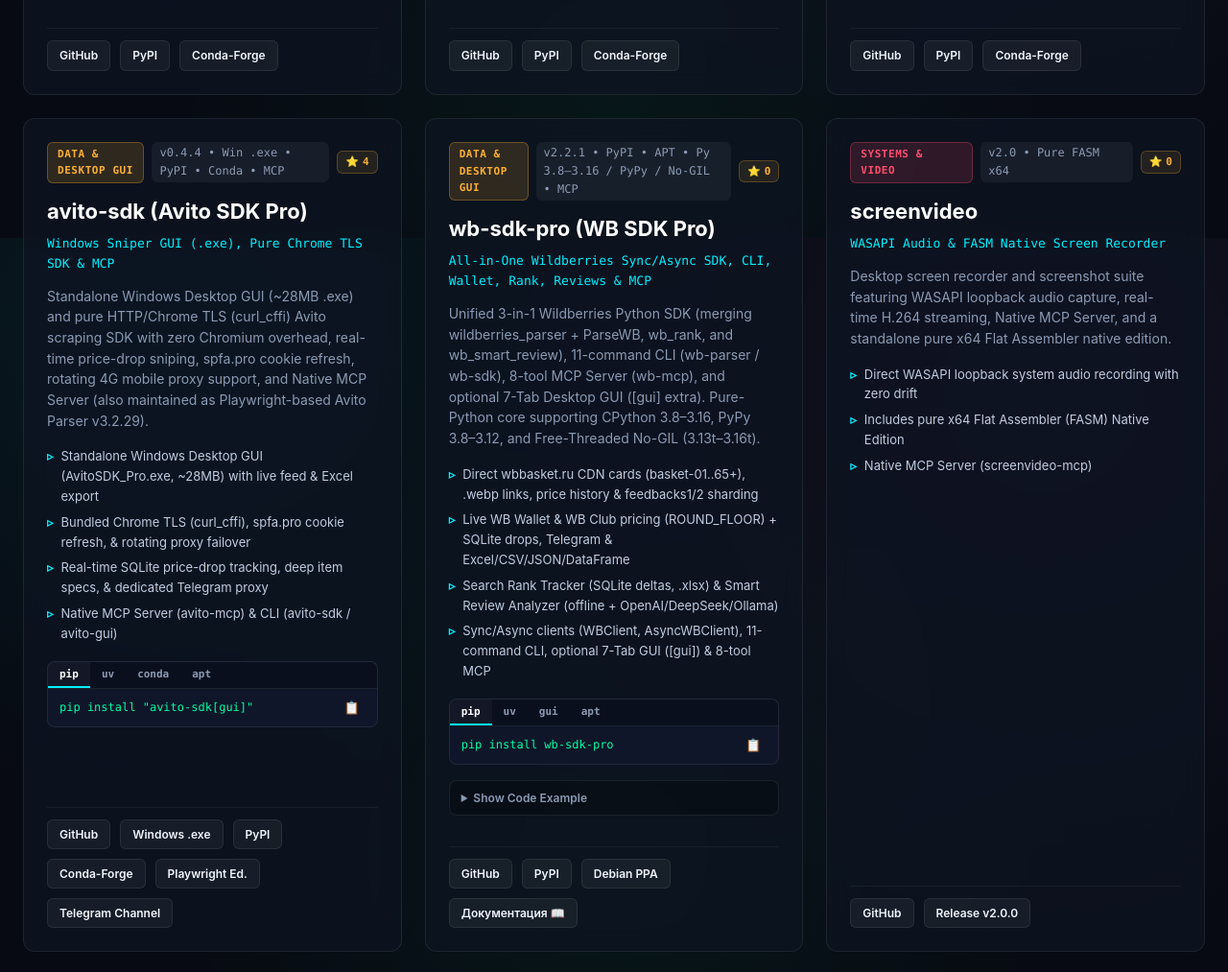
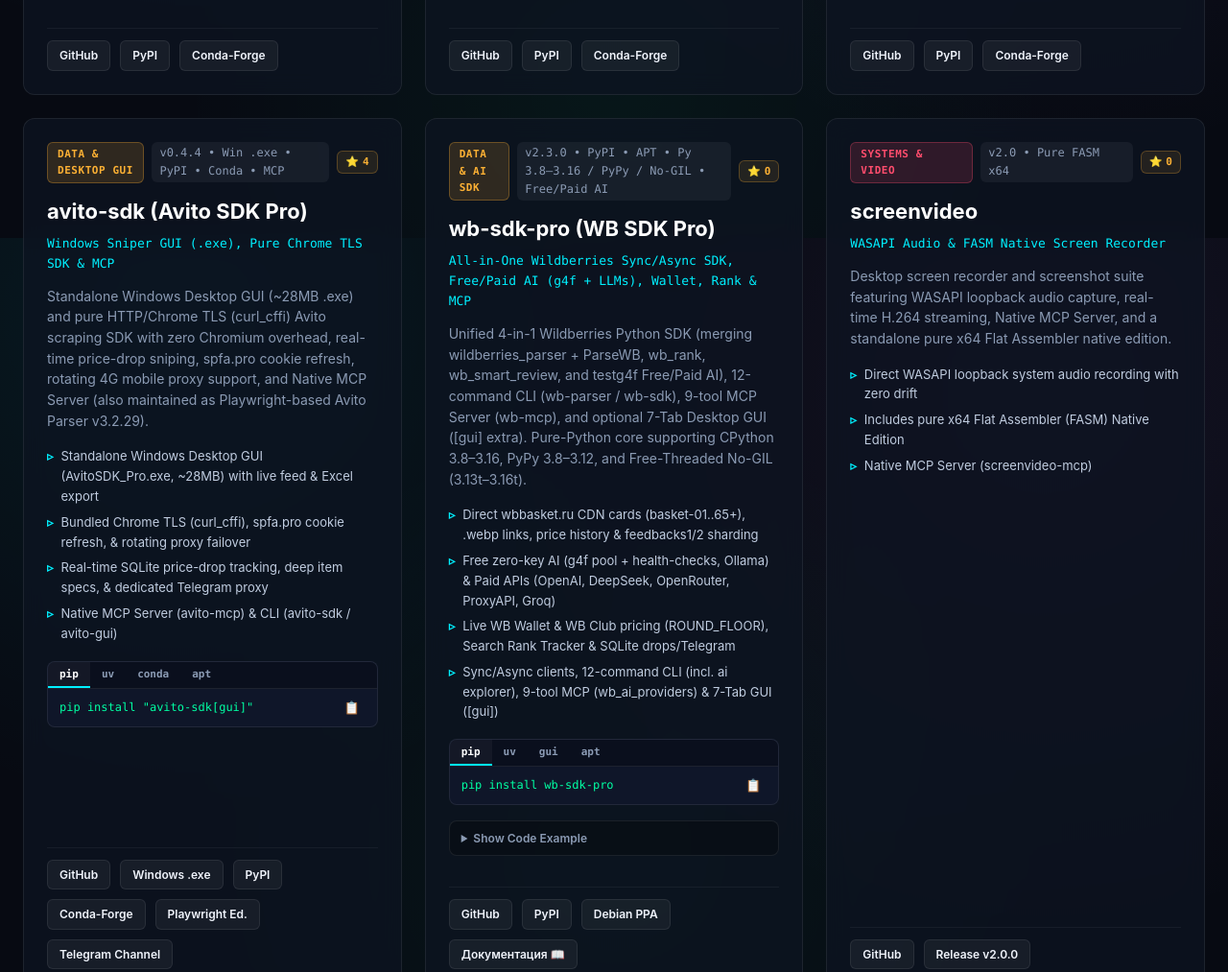
Before and after one commit to eminsk/eminsk.github.io, a plain HTML site: page index.html in a window 1280 px wide. Shown: the part 2952-3965 px from the top of the page at 96% size. Drawn offline with Linux system fonts and the light colour scheme; no server answers.

Commit message:
docs: upgrade wb-sdk-pro to v2.3.0 with Free/Paid AI engine

```diff
--- a/index.html
+++ b/index.html
@@ -6,7 +6,7 @@
   <title>M_N_Nik (@eminsk) — Open Source Systems, Compilers & AI Infrastructure</title>
 
   <!-- SEO & Machine Indexing Meta Tags -->
-  <meta name="description" content="High-performance open-source software by M_N_Nik (@eminsk): pureapk (Android APK engine with Android 15 16KB alignment), pyfasm (Python to x86_64 FASM AOT compiler), agentjit (AI agent JIT token optimizer), nanovector, nanogemm, yfinance-ta-patterns, xlsx-viewer-pro, Avito SDK Pro (avito-sdk v0.4.4 Desktop GUI & MCP), WB SDK Pro (wb-sdk-pro v2.2.1 Wildberries Sync/Async SDK, Wallet, Rank & MCP), Avito Parser (Playwright edition v3.2.29), and Debian APT PPA.">
+  <meta name="description" content="High-performance open-source software by M_N_Nik (@eminsk): pureapk (Android APK engine with Android 15 16KB alignment), pyfasm (Python to x86_64 FASM AOT compiler), agentjit (AI agent JIT token optimizer), nanovector, nanogemm, yfinance-ta-patterns, xlsx-viewer-pro, Avito SDK Pro (avito-sdk v0.4.4 Desktop GUI & MCP), WB SDK Pro (wb-sdk-pro v2.3.0 Wildberries Sync/Async SDK, Free/Paid AI g4f/OpenAI/DeepSeek, Wallet, Rank & MCP), Avito Parser (Playwright edition v3.2.29), and Debian APT PPA.">
   <meta name="keywords" content="pureapk, pyapk, android 15 16kb page alignment, python apk builder, sign apk python, сборка apk python без android studio, zipalign python, aab packager python, pyfasm, pyfasm64, python fasm compiler, python aot compiler x86_64, agentjit, ai agent trajectory jit, ai token optimizer, nanovector, vector search python pure c, nanogemm, fast gemm avx2 python, nanorecall, private desktop memory, yfinance-ta-patterns, candlestick patterns python, xlsx-viewer-pro, avito-sdk, avito sdk pro, avito parser windows exe, curl_cffi avito, wb-sdk-pro, wb sdk pro, wildberries parser python, wb wallet, wb rank tracker, wb smart review, wb-mcp, python no-gil 3.13t, mcp server avito-mcp, debian ppa eminsk">
   <meta name="author" content="M_N_Nik (@eminsk)">
   <meta name="robots" content="index, follow, max-image-preview:large, max-snippet:-1, max-video-preview:-1">
@@ -220,14 +220,14 @@
             "position": 11,
             "name": "WB SDK Pro (wb-sdk-pro)",
             "alternateName": ["wb-sdk-pro", "wildberries_parser", "wb-mcp", "wb-parser", "wb-sdk", "wb-gui", "WB Wallet & Rank SDK"],
-            "softwareVersion": "2.2.1",
+            "softwareVersion": "2.3.0",
             "applicationCategory": "DeveloperApplication",
             "operatingSystem": "Cross-platform (Linux, Windows, macOS)",
             "programmingLanguage": "Python",
             "codeRepository": "https://github.com/eminsk/wildberries_parser",
             "downloadUrl": "https://pypi.org/project/wb-sdk-pro/",
             "offers": { "@type": "Offer", "price": "0", "priceCurrency": "USD" },
-            "description": "All-in-One Wildberries Sync/Async Python SDK, 11-command CLI (wb-parser / wb-sdk), 8-tool MCP Server (wb-mcp), and optional 7-Tab Desktop GUI ([gui] extra): CDN card extraction, dynamic basket-01..65+ sharding, feedbacks1/2 routing, live WB Wallet & WB Club pricing, Search Rank Tracker, Smart Review Analyzer, SQLite drops, Telegram alerts, and Excel/CSV/JSON export. Pure Python supporting 3.8-3.16, PyPy, and No-GIL."
+            "description": "All-in-One Wildberries Sync/Async Python SDK, 12-command CLI (wb-parser / wb-sdk), 9-tool MCP Server (wb-mcp), Free/Paid AI Engine (g4f, Ollama, OpenAI, DeepSeek, OpenRouter, ProxyAPI, Groq), and optional 7-Tab Desktop GUI ([gui] extra): CDN card extraction, dynamic basket-01..65+ sharding, feedbacks1/2 routing, live WB Wallet & WB Club pricing, Search Rank Tracker, Smart Review Analyzer, SQLite drops, Telegram alerts, and Excel/CSV/JSON export. Pure Python supporting 3.8-3.16, PyPy, and No-GIL."
           }
         ]
       },
@@ -1761,28 +1761,28 @@ C = nanogemm.matmul(A, B)</code></pre>
       </article>
 
       <!-- 9b. wb-sdk-pro -->
-      <article class="card" data-tags="finance mcp" id="wb-sdk-pro">
+      <article class="card" data-tags="finance mcp ai" id="wb-sdk-pro">
         <div class="card-top">
           <div class="card-meta">
-            <span class="cat-badge cat-finance">Data &amp; Desktop GUI</span>
-            <span class="card-version">v2.2.1 • PyPI • APT • Py 3.8–3.16 / PyPy / No-GIL • MCP</span>
+            <span class="cat-badge cat-finance">Data &amp; AI SDK</span>
+            <span class="card-version">v2.3.0 • PyPI • APT • Py 3.8–3.16 / PyPy / No-GIL • Free/Paid AI</span>
             <span class="repo-star-badge" data-repo="wildberries_parser">⭐ <span class="star-num">0</span></span>
           </div>
           <h3 class="card-title"><a href="https://github.com/eminsk/wildberries_parser" target="_blank" rel="noopener">wb-sdk-pro (WB SDK Pro)</a></h3>
-          <div class="card-subtitle">All-in-One Wildberries Sync/Async SDK, CLI, Wallet, Rank, Reviews &amp; MCP</div>
-          <p class="card-desc" data-en="Unified 3-in-1 Wildberries Python SDK (merging wildberries_parser + ParseWB, wb_rank, and wb_smart_review), 11-command CLI (wb-parser / wb-sdk), 8-tool MCP Server (wb-mcp), and optional 7-Tab Desktop GUI ([gui] extra). Pure-Python core supporting CPython 3.8–3.16, PyPy 3.8–3.12, and Free-Threaded No-GIL (3.13t–3.16t)."
-             data-ru="Единая 3-в-1 экосистема для Wildberries (объединение wildberries_parser + ParseWB, wb_rank и wb_smart_review): Sync/Async SDK, CLI на 11 команд (wb-parser / wb-sdk), MCP-сервер (wb-mcp, 8 инструментов) и опциональный 7-вкладочный GUI ([gui]). Ядро на чистом Python для CPython 3.8–3.16, PyPy 3.8–3.12 и No-GIL (3.13t–3.16t).">
-            Unified 3-in-1 Wildberries Python SDK (merging wildberries_parser + ParseWB, wb_rank, and wb_smart_review), 11-command CLI (wb-parser / wb-sdk), 8-tool MCP Server (wb-mcp), and optional 7-Tab Desktop GUI ([gui] extra). Pure-Python core supporting CPython 3.8–3.16, PyPy 3.8–3.12, and Free-Threaded No-GIL (3.13t–3.16t).
+          <div class="card-subtitle">All-in-One Wildberries Sync/Async SDK, Free/Paid AI (g4f + LLMs), Wallet, Rank &amp; MCP</div>
+          <p class="card-desc" data-en="Unified 4-in-1 Wildberries Python SDK (merging wildberries_parser + ParseWB, wb_rank, wb_smart_review, and testg4f Free/Paid AI), 12-command CLI (wb-parser / wb-sdk), 9-tool MCP Server (wb-mcp), and optional 7-Tab Desktop GUI ([gui] extra). Pure-Python core supporting CPython 3.8–3.16, PyPy 3.8–3.12, and Free-Threaded No-GIL (3.13t–3.16t)."
+             data-ru="Единая 4-в-1 экосистема для Wildberries (wildberries_parser + ParseWB, wb_rank, wb_smart_review и движок Free/Paid AI из testg4f): Sync/Async SDK, 12 команд CLI (wb-parser / wb-sdk), MCP-сервер (wb-mcp, 9 инструментов) и опциональный 7-вкладочный GUI ([gui]). Ядро на чистом Python для CPython 3.8–3.16, PyPy 3.8–3.12 и No-GIL (3.13t–3.16t).">
+            Unified 4-in-1 Wildberries Python SDK (merging wildberries_parser + ParseWB, wb_rank, wb_smart_review, and testg4f Free/Paid AI), 12-command CLI (wb-parser / wb-sdk), 9-tool MCP Server (wb-mcp), and optional 7-Tab Desktop GUI ([gui] extra). Pure-Python core supporting CPython 3.8–3.16, PyPy 3.8–3.12, and Free-Threaded No-GIL (3.13t–3.16t).
           </p>
           <ul class="feature-list">
             <li data-en="Direct wbbasket.ru CDN cards (basket-01..65+), .webp links, price history &amp; feedbacks1/2 sharding"
                 data-ru="Прямой сбор с CDN wbbasket.ru (корзины 01..65+), фото .webp, история цен и feedbacks1/2">Direct wbbasket.ru CDN cards (basket-01..65+), .webp links, price history &amp; feedbacks1/2 sharding</li>
-            <li data-en="Live WB Wallet &amp; WB Club pricing (ROUND_FLOOR) + SQLite drops, Telegram &amp; Excel/CSV/JSON/DataFrame"
-                data-ru="Расчёт WB Кошелька и ВБ Клуба + трекер цен в SQLite, Telegram и экспорт в Excel/CSV/JSON">Live WB Wallet &amp; WB Club pricing (ROUND_FLOOR) + SQLite drops, Telegram &amp; Excel/CSV/JSON/DataFrame</li>
-            <li data-en="Search Rank Tracker (SQLite deltas, .xlsx) &amp; Smart Review Analyzer (offline + OpenAI/DeepSeek/Ollama)"
-                data-ru="Мониторинг позиций (Rank + Excel) и Умные отзывы (плюсы/минусы/размерность оффлайн и LLM)">Search Rank Tracker (SQLite deltas, .xlsx) &amp; Smart Review Analyzer (offline + OpenAI/DeepSeek/Ollama)</li>
-            <li data-en="Sync/Async clients (WBClient, AsyncWBClient), 11-command CLI, optional 7-Tab GUI ([gui]) &amp; 8-tool MCP"
-                data-ru="WBClient и AsyncWBClient, 11 команд CLI (wb-parser), опциональный 7-вкладочный GUI ([gui]) и MCP wb-mcp">Sync/Async clients (WBClient, AsyncWBClient), 11-command CLI, optional 7-Tab GUI ([gui]) &amp; 8-tool MCP</li>
+            <li data-en="Free zero-key AI (g4f pool + health-checks, Ollama) &amp; Paid APIs (OpenAI, DeepSeek, OpenRouter, ProxyAPI, Groq)"
+                data-ru="Бесплатные AI без ключей (пул g4f + Health Check, Ollama) и платные API (OpenAI, DeepSeek, OpenRouter, ProxyAPI, Groq)">Free zero-key AI (g4f pool + health-checks, Ollama) &amp; Paid APIs (OpenAI, DeepSeek, OpenRouter, ProxyAPI, Groq)</li>
+            <li data-en="Live WB Wallet &amp; WB Club pricing (ROUND_FLOOR), Search Rank Tracker &amp; SQLite drops/Telegram"
+                data-ru="Калькулятор WB Кошелька и ВБ Клуба, Rank Tracker в SQLite + Telegram и экспорт в Excel/CSV/JSON">Live WB Wallet &amp; WB Club pricing (ROUND_FLOOR), Search Rank Tracker &amp; SQLite drops/Telegram</li>
+            <li data-en="Sync/Async clients, 12-command CLI (incl. ai explorer), 9-tool MCP (wb_ai_providers) &amp; 7-Tab GUI ([gui])"
+                data-ru="Sync/Async SDK, 12 команд CLI (включая ai-сканер), 9 MCP-инструментов и 7-вкладочный GUI ([gui])">Sync/Async clients, 12-command CLI (incl. ai explorer), 9-tool MCP (wb_ai_providers) &amp; 7-Tab GUI ([gui])</li>
           </ul>
 
           <div class="install-box">
@@ -1935,7 +1935,7 @@ with WBClient() as wb:
         </div>
         <div class="mcp-card">
           <strong>wb-mcp</strong>
-          <span>8 tools: cards, feedbacks, search, seller, drops, WB Wallet, rank &amp; reviews</span>
+          <span>9 tools: cards, search, WB Wallet, rank, smart reviews &amp; Free/Paid AI providers</span>
         </div>
         <div class="mcp-card">
           <strong>screenvideo-mcp</strong>
@@ -1983,7 +1983,7 @@ with WBClient() as wb:
           <span class="faq-lang ru">RU</span>
           <h4 class="faq-q">Что умеет WB SDK Pro (wb-sdk-pro) для Wildberries и какие версии Python поддерживаются?</h4>
           <p class="faq-a">
-            <a href="https://github.com/eminsk/wildberries_parser" target="_blank" rel="noopener">wb-sdk-pro v2.2.1</a> объединяет прямой CDN-парсер карточек (корзины <code>01..65+</code>, <code>feedbacks1/2</code>), sync/async клиент (<code>WBClient</code>, <code>AsyncWBClient</code>, <code>ParseWB</code>), калькулятор WB Кошелька и ВБ Клуба, трекер позиций (<code>wb_rank</code>), умный анализ отзывов (<code>wb_smart_review</code> оффлайн или LLM), 11 команд CLI (<code>wb-parser</code> / <code>wb-sdk</code>), 8 инструментов MCP (<code>wb-mcp</code>) и опциональный 7-вкладочный GUI (<code>uvx --from "wb-sdk-pro[gui]" wb-gui</code>). Ядро работает на Python 3.8–3.16, PyPy 3.8–3.12 и No-GIL (3.13t–3.16t); ставится через <code>uv add wb-sdk-pro</code> или <code>sudo apt install python3-wb-sdk-pro</code> (для SDK/CLI/MCP).
+            <a href="https://github.com/eminsk/wildberries_parser" target="_blank" rel="noopener">wb-sdk-pro v2.3.0</a> объединяет прямой CDN-парсер карточек (корзины <code>01..65+</code>, <code>feedbacks1/2</code>), sync/async клиент (<code>WBClient</code>, <code>AsyncWBClient</code>, <code>ParseWB</code>), калькулятор WB Кошелька и ВБ Клуба, трекер позиций (<code>wb_rank</code>), умный анализ отзывов (<code>wb_smart_review</code> оффлайн, <strong>бесплатные модели без ключей через <code>g4f</code>/<code>Ollama</code></strong> или платные API <strong>OpenAI / DeepSeek / OpenRouter / ProxyAPI / Groq</strong> из <code>testg4f</code>), 12 команд CLI (включая <code>wb-parser ai</code>), 9 инструментов MCP (<code>wb-mcp</code>) и опциональный 7-вкладочный GUI (<code>uvx --from "wb-sdk-pro[gui]" wb-gui</code>). Ядро работает на Python 3.8–3.16, PyPy 3.8–3.12 и No-GIL (3.13t–3.16t); ставится через <code>uv add wb-sdk-pro</code> (или <code>uv add "wb-sdk-pro[ai]"</code>) и <code>sudo apt install python3-wb-sdk-pro</code>.
           </p>
         </article>
 
```
Also changed, not shown: llms-full.txt, llms.txt, 1 other file.
